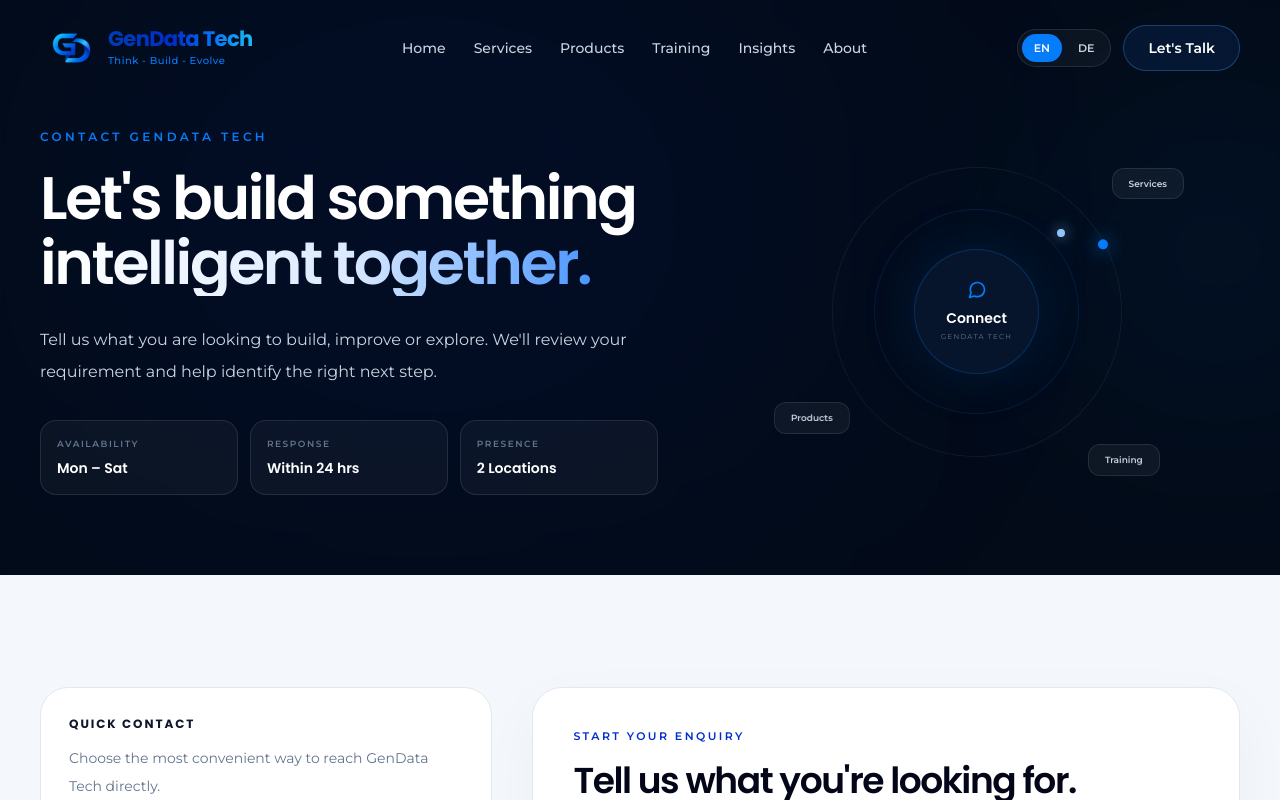
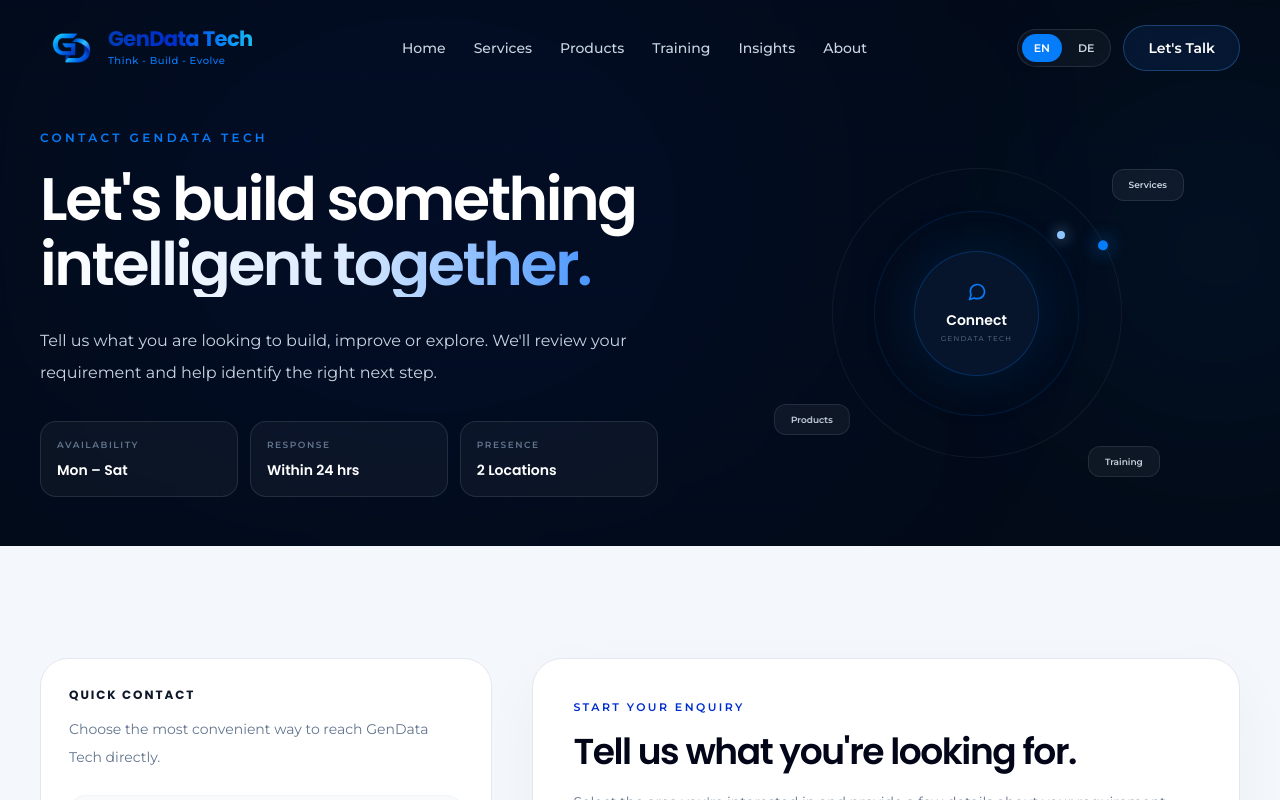
Before and after one commit to aravinthk1504/gendata-techv2, a Next.js app: page /en/contact in a window 1280 px wide. Shown: the top 800 px of the page. Built offline with nearby package versions, Linux system fonts and the light colour scheme.

Commit message:
Align Contact desktop hero bottom spacing with other pages

```diff
--- a/src/components/migrated/Contact.jsx
+++ b/src/components/migrated/Contact.jsx
@@ -330,7 +330,7 @@ function Contact() {
 
         <section
           ref={heroRef}
-          className="relative overflow-hidden bg-[#030b18] px-6 pb-20 pt-32 sm:pb-24 sm:pt-36 lg:px-10 lg:pb-20 lg:pt-32"
+          className="relative overflow-hidden bg-[#030b18] px-6 pb-20 pt-32 sm:pb-24 sm:pt-36 lg:px-10 lg:pb-12 lg:pt-32"
         >
           {/* MAIN GLOW */}
 
@@ -403,8 +403,8 @@ function Contact() {
             }}
           />
 
-          <div className="relative mx-auto max-w-[1400px]">
-            <div className="grid items-center gap-14 lg:grid-cols-[1.08fr_0.92fr]">
+          <div className="relative mx-auto max-w-[1400px] lg:flex lg:min-h-[370px] lg:items-center">
+            <div className="grid w-full min-w-0 items-center gap-14 lg:grid-cols-[1.08fr_0.92fr]">
               {/* HERO COPY */}
 
               <div>
```
